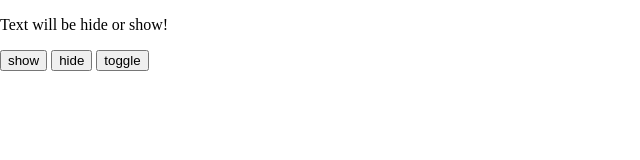
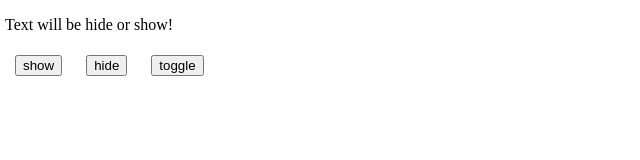
Before and after one commit to sunzhenxing/h5, a plain HTML site: page jquery_study/index.html in a window 1280 px wide. Shown: the whole page, without its empty margins (0-640 px from the left). Drawn offline with Linux system fonts and the light colour scheme.

Commit message:
修改CSS

```diff
--- a/jquery_study/css/style.css
+++ b/jquery_study/css/style.css
@@ -1,4 +1,12 @@
-body{
+body {
 	margin: 0px auto;
 	background: #FFF;
 }
+
+button {
+	margin: 5px 10px;
+}
+
+#content{
+	margin: 5px 5px;
+}
```
